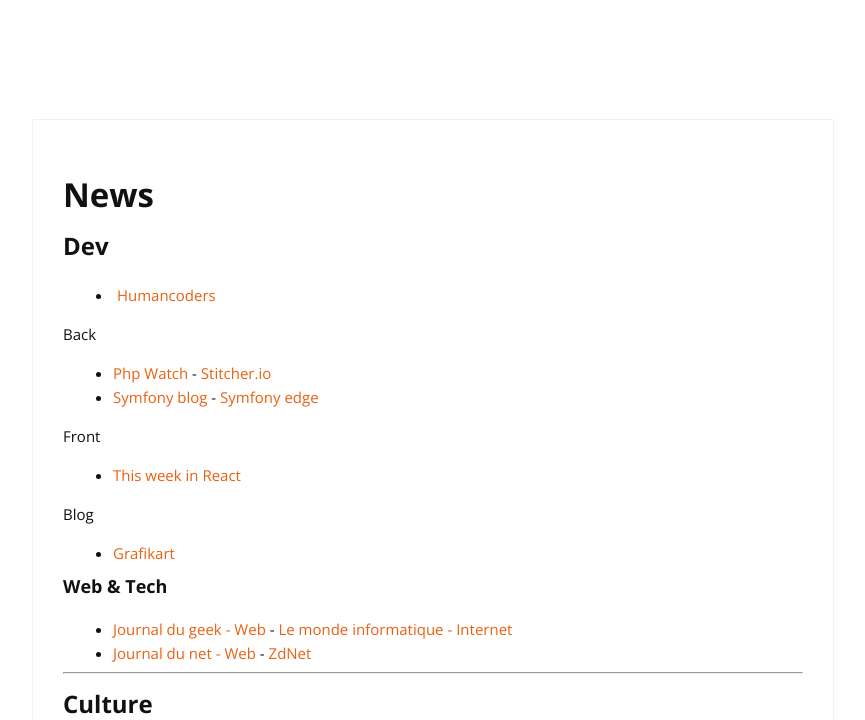
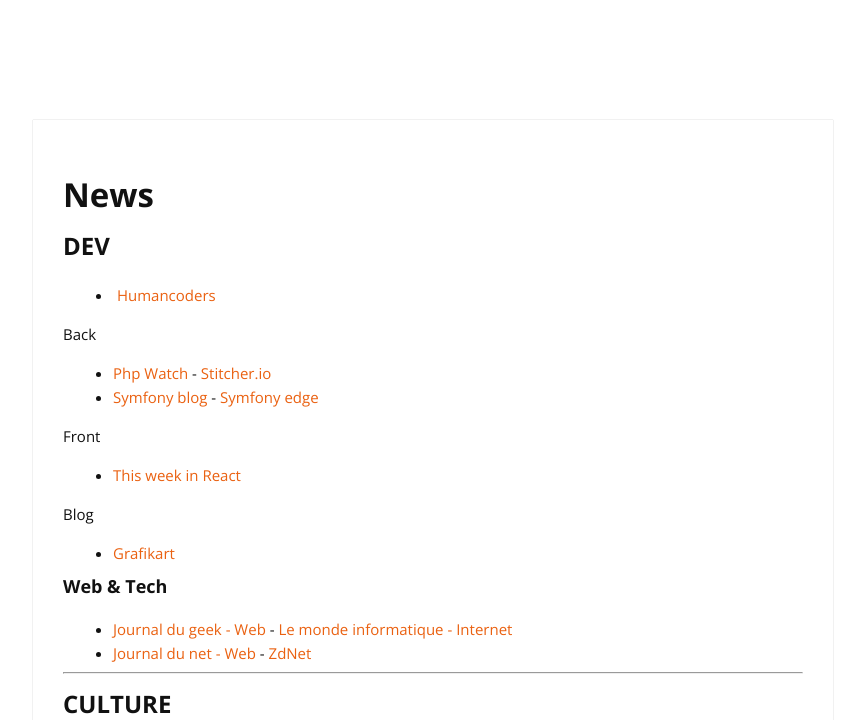
Before and after one commit to cylmat/cylmat.github.io, a Jekyll site: the page built from _pages/news.md, in a window 1280 px wide, cut to the strip 0-720 px from the top of the page. Shown: the whole strip, without its empty margins (207-1072 px from the left). Built offline with Jekyll 4.4.1, drawn with Linux system fonts in a browser that asks for light colours; nearby versions of some CDN libraries.

Commit message:
Update news.md

```diff
--- a/_pages/news.md
+++ b/_pages/news.md
@@ -4,7 +4,7 @@
 permalink: /news/
 ---
 
-## Dev
+## DEV
 - [![](https://news.humancoders.com/assets/favicon-1c28b03a545044e5cf5e0ae8a7b441b1520a9dde57727c86e657f4212fba9c83.ico) Humancoders](https://news.humancoders.com)
 
 Back
@@ -21,9 +21,11 @@
 - [Journal du geek - Web](https://www.journaldugeek.com/category/sur-le-web) - [Le monde informatique - Internet](https://www.lemondeinformatique.fr/internet-et-e-business-11.html)
 - [Journal du net - Web](https://www.journaldunet.com/web-tech) - [ZdNet](https://www.zdnet.fr)
 
+
 ---
 
-## Culture
+
+## CULTURE
 - [![](https://www.lhistoire.fr/themes/custom/lhistoire/favicon.ico) L'Histoire.fr](https://www.lhistoire.fr) - [![](https://www.encyclopaedia-universalis.fr/blog/wp-content/uploads/2017/10/cropped-fav-icon-32x32.png) Universalis.fr](https://www.universalis.fr)
 
 ### Finance
```
